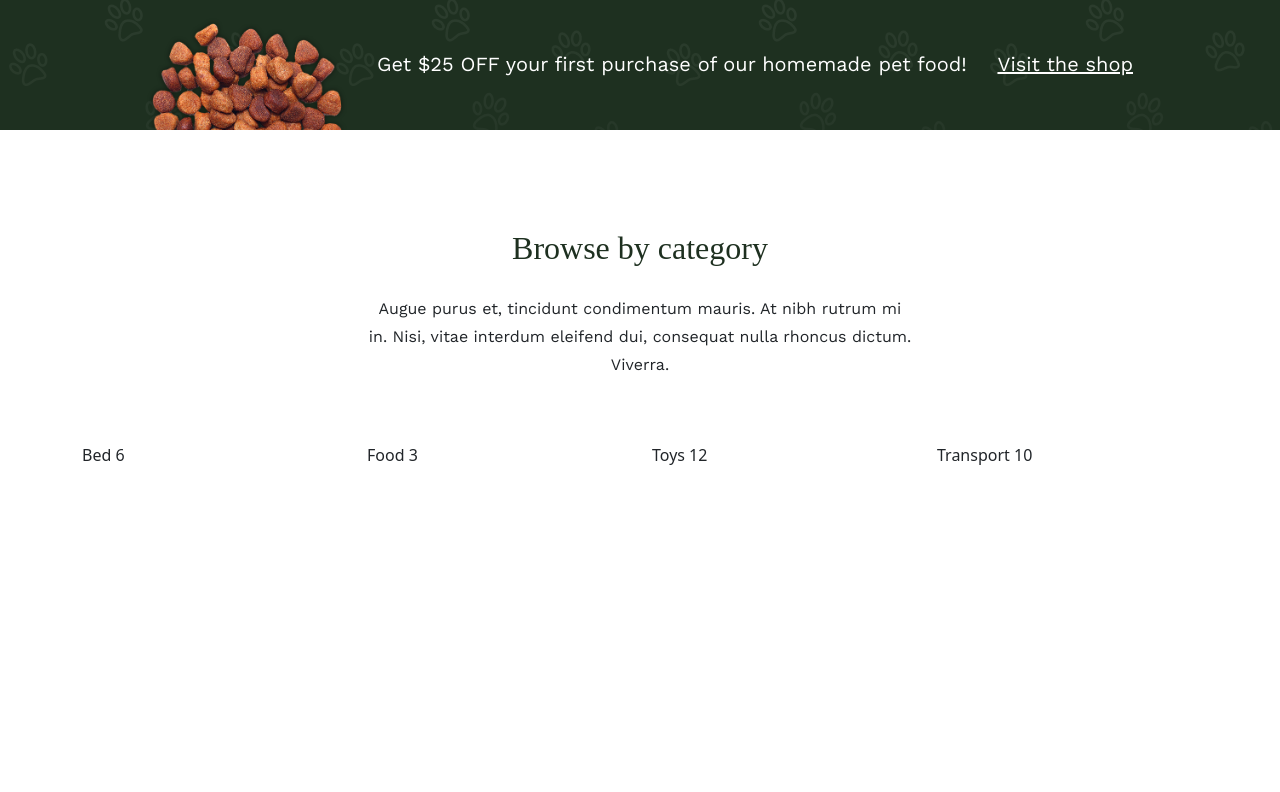
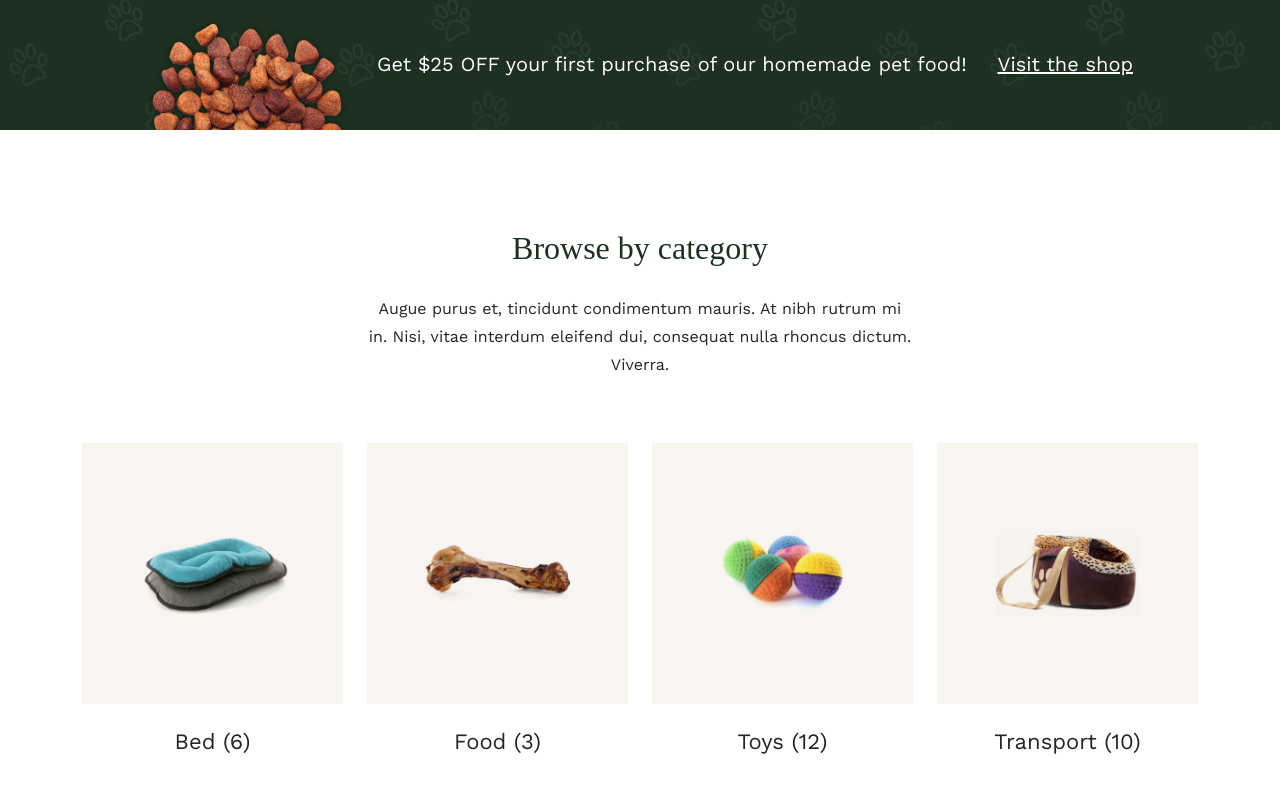
Before and after one commit to DanCiciarello/proj-html-vuejs, a Vue app: page / in a window 1280 px wide. Shown: the part 814-1606 px from the top of the page. Before the commit the page ends 1329 px from the top, so only its background shows below. Built offline with nearby package versions, Linux system fonts and the light colour scheme; a web font is replaced by a local one.

Commit message:
Completed category list component

```diff
--- a/src/assets/scss/_categorycard.scss
+++ b/src/assets/scss/_categorycard.scss
@@ -0,0 +1,9 @@
+.cdCategoryCard {
+    background-color: $secondary;
+    width: 100%;
+    aspect-ratio: 1/1;
+
+    img {
+        width: 90%;
+    }
+}
--- a/src/components/BrowseCategory.vue
+++ b/src/components/BrowseCategory.vue
@@ -10,7 +10,9 @@
             </div>
             <div class="row">
                 <div class="col-3" v-for="(item, i) in categoryList" :key="i">
-                    <CategoryCard :category-name="categoryList[i].name" :category-quantity="categoryList[i].quantity"/>
+                    <CategoryCard   :category-name="categoryList[i].name"
+                                    :category-quantity="categoryList[i].quantity"
+                                    :category-img="categoryList[i].img"/>
                 </div>
             </div>
         </div>
--- a/src/components/CategoryCard.vue
+++ b/src/components/CategoryCard.vue
@@ -1,8 +1,14 @@
 <template>
     <div>
 
-        {{categoryName}}
-        {{categoryQuantity}}
+        <div class="cdCategoryCard d-flex justify-content-center align-items-center">
+            <img :src="categoryImg" alt="Img">
+        </div>
+        <div class="text-center pt-4">
+            <h4>
+                {{categoryName}} ({{categoryQuantity}})
+            </h4>
+        </div>
 
     </div>
 </template>
@@ -18,6 +24,7 @@ export default {
     props: {
         categoryName: String,
         categoryQuantity: Number,
+        categoryImg: String,
     },
 
 }
```
